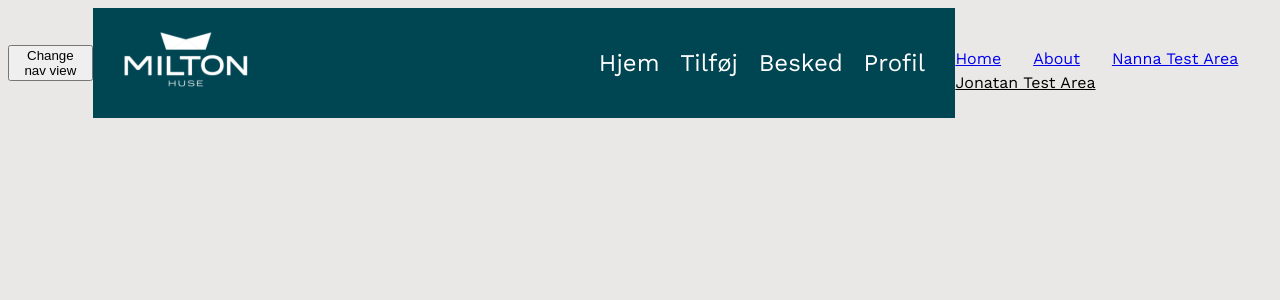
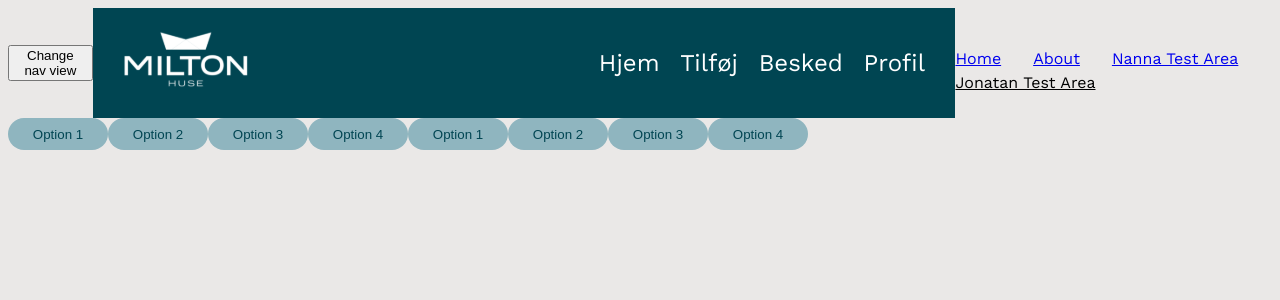
Before and after one commit to JonatanEmil/pentia-dashboard-app, a Vue app: page /Jonatantestarea in a window 1280 px wide. Shown: the top 300 px of the page. Built offline with nearby package versions, Linux system fonts and the light colour scheme; the HTML template or start-up script is replaced by a standard one.

Commit message:
add RadioButton.vue logic #153

```diff
--- a/src/components/RadioButton.vue
+++ b/src/components/RadioButton.vue
@@ -1,10 +1,17 @@
 <script setup lang="ts">
+defineProps<{
+    modelValue: string | null
+    value: string
+}>();
 
+defineEmits(['update:modelValue']);
 </script>
 
 <template>
     <button
-        class="radioButton">
+        class="radioButton"
+        :class="{ active: modelValue === value }"
+        @click="$emit('update:modelValue', value)">
         <slot></slot>
     </button>
 </template>
--- a/src/views/JonatanTestView.vue
+++ b/src/views/JonatanTestView.vue
@@ -1,11 +1,20 @@
 <script setup lang="ts">
 import '@/assets/scss/main.scss';
-import '@/components/RadioButton.vue';
+import RadioButton from '@/components/RadioButton.vue';
+import { ref } from 'vue';
 
+const selected = ref(null);
+const options = ['Option 1', 'Option 2', 'Option 3', 'Option 4'];
 
 </script>
 
 <template>
-
-
+    <RadioButton
+        v-for="option in options"
+        :key="option"
+        v-model="selected"
+        :value="option"
+    >
+        {{ option }}
+    </RadioButton>
 </template>
```
